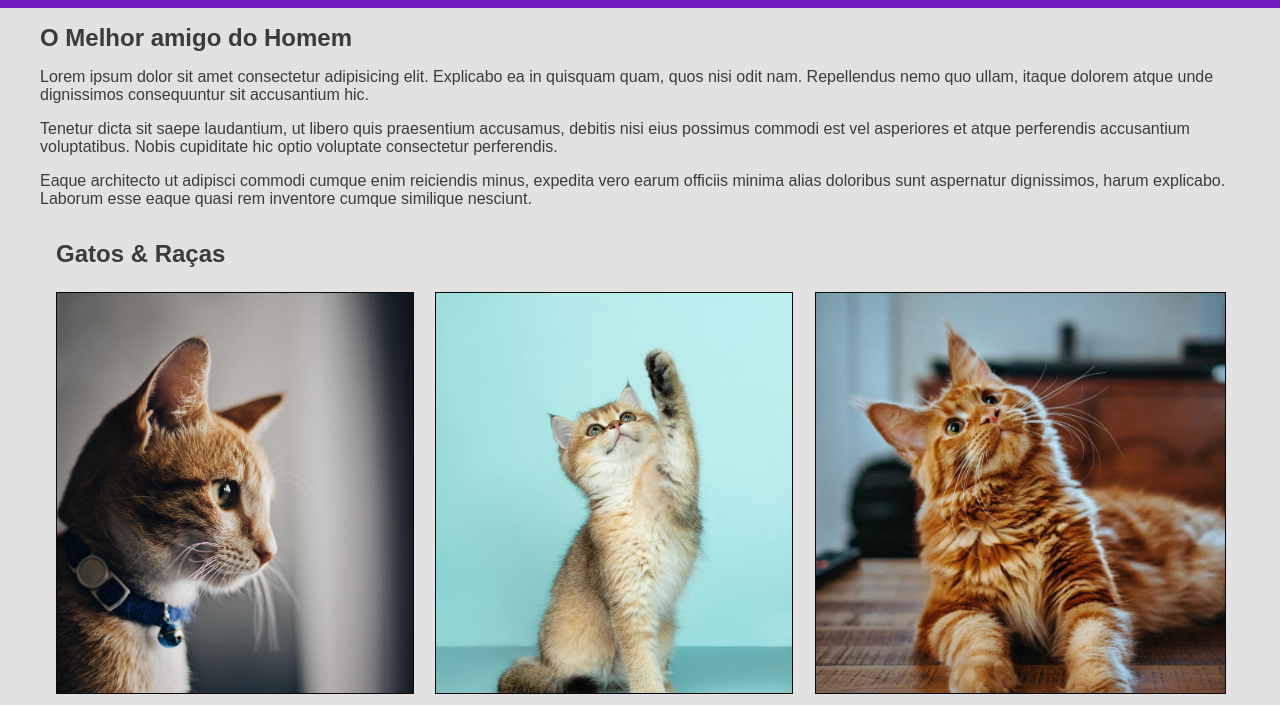
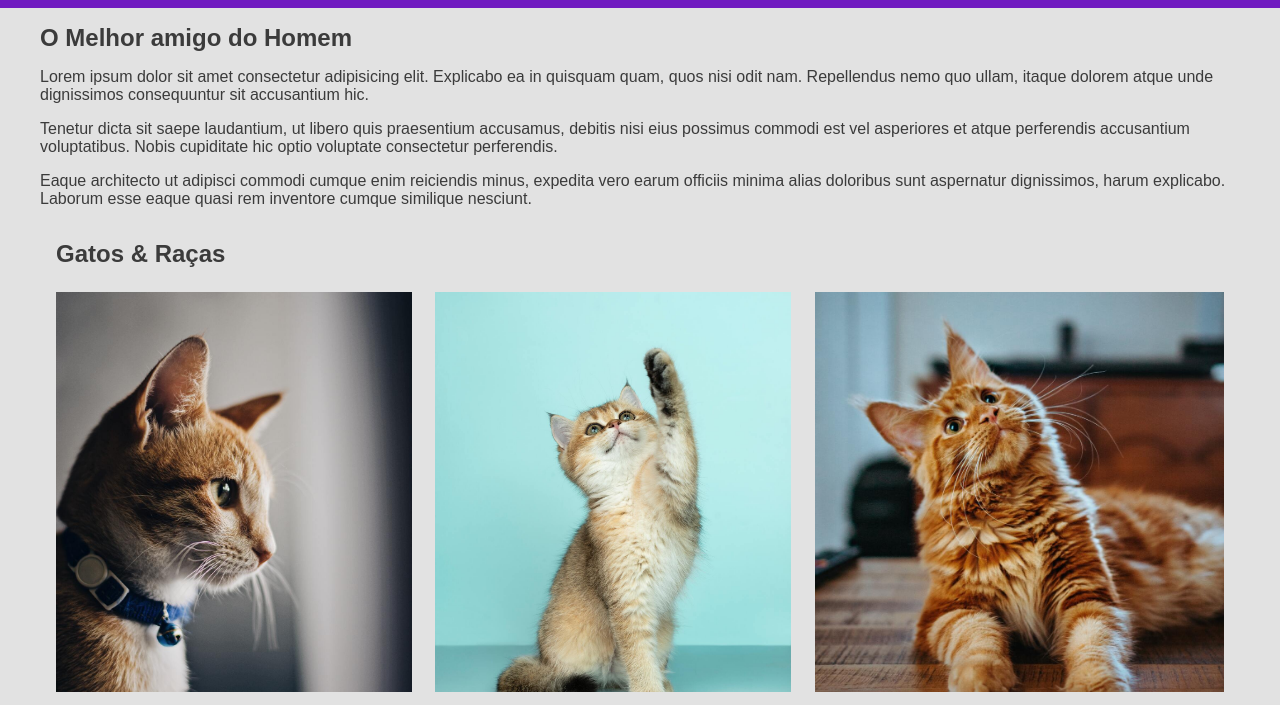
Before and after one commit to higor-tavares/galeria-dos-gatos, a plain HTML site: page index.html in a window 1280 px wide. Shown: the part 80-785 px from the top of the page. Drawn offline with Linux system fonts and the light colour scheme.

Commit message:
removendo a borda das imagens

```diff
--- a/style.css
+++ b/style.css
@@ -52,7 +52,6 @@ li {
 figure{
     width: 100%;
     height: 400px;
-    border: solid 1px var(--background-dark);
 }
 figure img {
     width: 100%;
```
